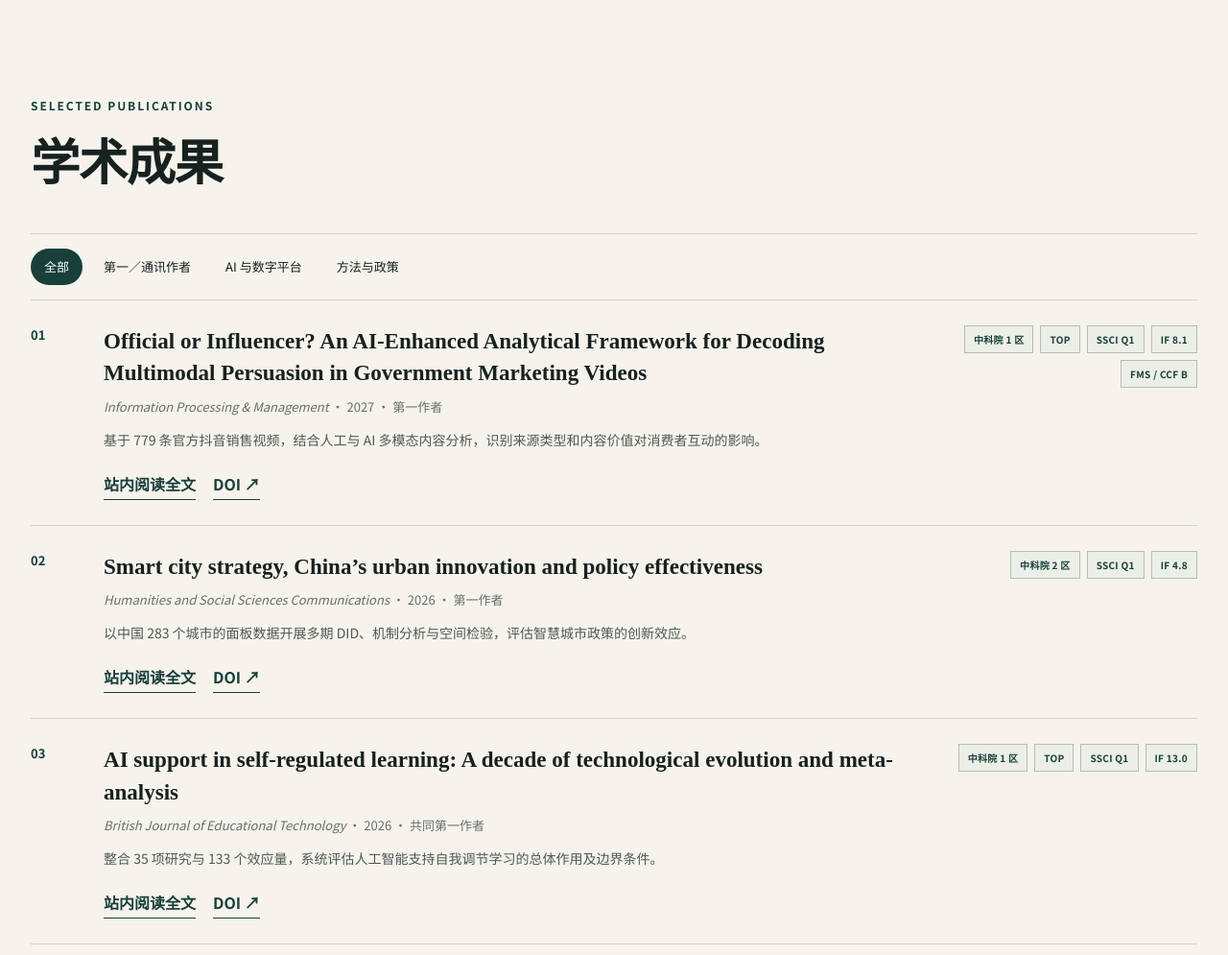
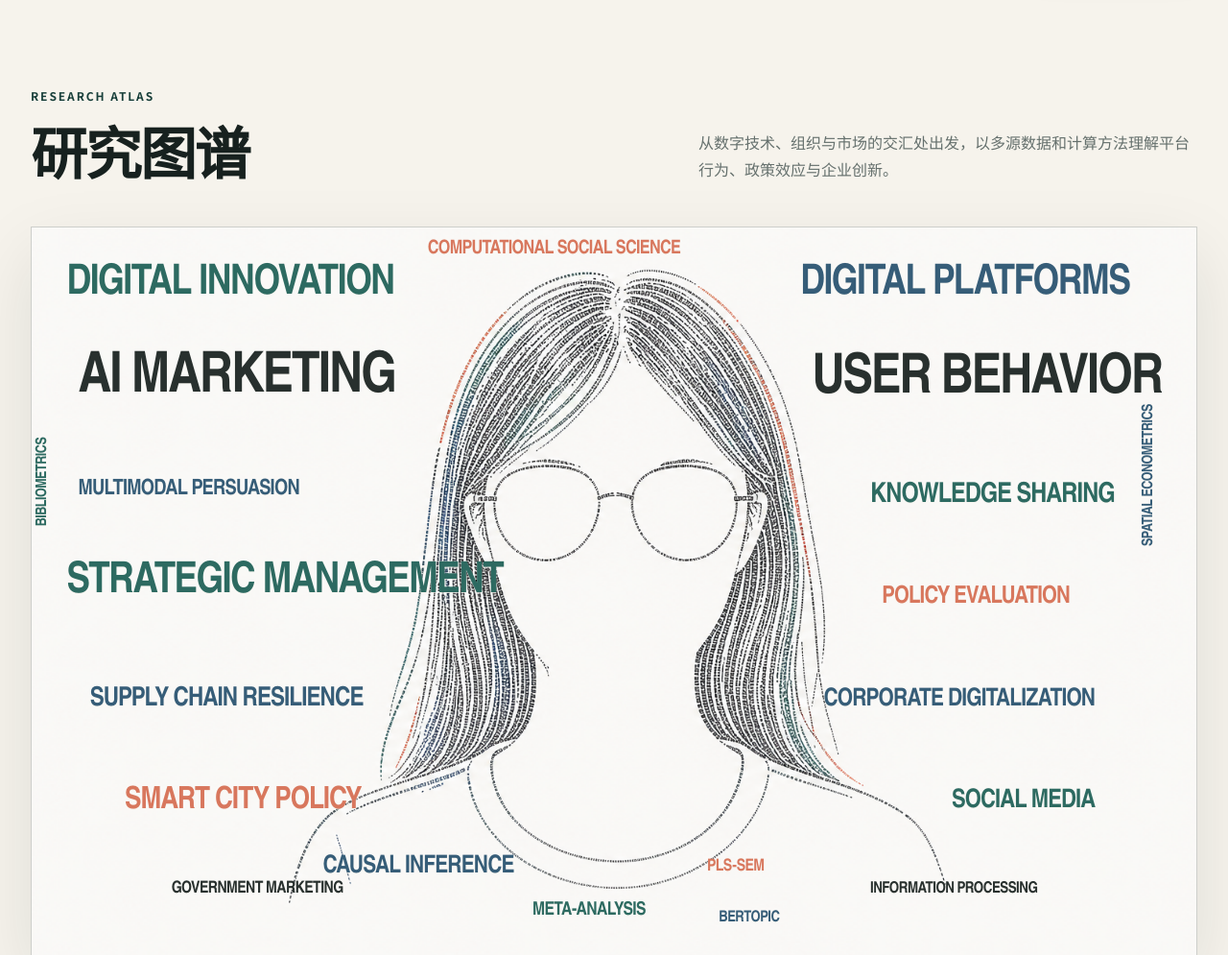
Before and after one commit to bigWhiteTofu/luo-yuying-academic-homepage, a plain HTML site: page index.html in a window 1280 px wide. Shown: the part 820-1815 px from the top of the page at 96% size. Drawn offline with nearby package versions, Linux system fonts and the light colour scheme; no server answers.

Commit message:
Add research atlas and tracked entry route

```diff
--- a/index.html
+++ b/index.html
@@ -10,7 +10,7 @@
   <link rel="preconnect" href="https://fonts.googleapis.com">
   <link rel="preconnect" href="https://fonts.gstatic.com" crossorigin>
   <link href="https://fonts.googleapis.com/css2?family=Noto+Sans+SC:wght@400;500;600;700&family=Noto+Serif+SC:wght@500;600;700&display=swap" rel="stylesheet">
-  <link rel="stylesheet" href="styles.css?v=20260824-3">
+  <link rel="stylesheet" href="styles.css?v=20260825-1">
 </head>
 <body>
   <a class="skip-link" href="#main">跳到主要内容</a>
@@ -21,6 +21,7 @@
     <button class="nav-toggle" type="button" aria-label="展开导航" aria-expanded="false">菜单</button>
     <nav class="site-nav" aria-label="主要导航">
       <a href="#top" data-section="top">首页</a>
+      <a href="#research" data-section="research">研究图谱</a>
       <a href="#publications" data-section="publications">学术成果</a>
       <a href="#capabilities" data-section="capabilities">个人能力</a>
       <a href="#experience" data-section="experience">教育经历</a>
@@ -57,6 +58,44 @@
       </figure>
     </section>
 
+    <section class="research-atlas section-shell" id="research" aria-labelledby="research-title">
+      <div class="research-atlas-heading reveal">
+        <div>
+          <p class="eyebrow">Research atlas</p>
+          <h2 id="research-title">研究图谱</h2>
+        </div>
+        <p>从数字技术、组织与市场的交汇处出发，以多源数据和计算方法理解平台行为、政策效应与企业创新。</p>
+      </div>
+      <figure class="wordcloud-art reveal" aria-label="罗玉莹研究方向英文词云图">
+        <img class="wordcloud-portrait" src="assets/research-wordcloud-portrait.png" alt="依据罗玉莹证件照绘制的抽象线稿人像">
+        <div class="wordcloud-terms" aria-hidden="true">
+          <span class="wordcloud-term cloud-forest t01" style="--x:3%;--y:8%;--fs:clamp(22px,3.4vw,54px)">DIGITAL INNOVATION</span>
+          <span class="wordcloud-term cloud-ink t02" style="--x:4%;--y:21%;--fs:clamp(29px,4.6vw,72px)">AI MARKETING</span>
+          <span class="wordcloud-term cloud-slate cloud-secondary t03" style="--x:4%;--y:36%;--fs:clamp(14px,1.75vw,27px)">MULTIMODAL PERSUASION</span>
+          <span class="wordcloud-term cloud-forest t04" style="--x:3%;--y:49%;--fs:clamp(24px,3.5vw,55px)">STRATEGIC MANAGEMENT</span>
+          <span class="wordcloud-term cloud-slate cloud-secondary t05" style="--x:5%;--y:65%;--fs:clamp(16px,2.15vw,34px)">SUPPLY CHAIN RESILIENCE</span>
+          <span class="wordcloud-term cloud-coral t06" style="--x:8%;--y:79%;--fs:clamp(18px,2.5vw,39px)">SMART CITY POLICY</span>
+          <span class="wordcloud-term cloud-ink cloud-secondary t07" style="--x:12%;--y:91%;--fs:clamp(12px,1.35vw,21px)">GOVERNMENT MARKETING</span>
+
+          <span class="wordcloud-term cloud-slate t08" style="--x:66%;--y:8%;--fs:clamp(23px,3.4vw,54px)">DIGITAL PLATFORMS</span>
+          <span class="wordcloud-term cloud-ink t09" style="--x:67%;--y:21%;--fs:clamp(28px,4.5vw,71px)">USER BEHAVIOR</span>
+          <span class="wordcloud-term cloud-forest t10" style="--x:72%;--y:37%;--fs:clamp(18px,2.25vw,35px)">KNOWLEDGE SHARING</span>
+          <span class="wordcloud-term cloud-coral cloud-secondary t11" style="--x:73%;--y:51%;--fs:clamp(15px,1.95vw,30px)">POLICY EVALUATION</span>
+          <span class="wordcloud-term cloud-slate t12" style="--x:68%;--y:65%;--fs:clamp(16px,2vw,32px)">CORPORATE DIGITALIZATION</span>
+          <span class="wordcloud-term cloud-forest cloud-secondary t13" style="--x:79%;--y:79%;--fs:clamp(17px,2.1vw,33px)">SOCIAL MEDIA</span>
+          <span class="wordcloud-term cloud-ink cloud-secondary t14" style="--x:72%;--y:91%;--fs:clamp(12px,1.28vw,20px)">INFORMATION PROCESSING</span>
+
+          <span class="wordcloud-term cloud-coral cloud-secondary t15" style="--x:34%;--y:3%;--fs:clamp(13px,1.55vw,24px)">COMPUTATIONAL SOCIAL SCIENCE</span>
+          <span class="wordcloud-term cloud-slate cloud-secondary t16" style="--x:25%;--y:88%;--fs:clamp(15px,2vw,31px)">CAUSAL INFERENCE</span>
+          <span class="wordcloud-term cloud-forest cloud-secondary t17" style="--x:43%;--y:94%;--fs:clamp(12px,1.5vw,23px)">META-ANALYSIS</span>
+          <span class="wordcloud-term cloud-coral cloud-secondary t18" style="--x:58%;--y:88%;--fs:clamp(12px,1.35vw,21px)">PLS-SEM</span>
+          <span class="wordcloud-term cloud-slate cloud-secondary t19" style="--x:59%;--y:95%;--fs:clamp(12px,1.25vw,19px)">BERTOPIC</span>
+          <span class="wordcloud-term cloud-forest cloud-vertical cloud-secondary t20" style="--x:1%;--y:35%;--fs:clamp(11px,1.2vw,18px)">BIBLIOMETRICS</span>
+          <span class="wordcloud-term cloud-slate cloud-vertical cloud-secondary t21" style="--x:96%;--y:34%;--fs:clamp(11px,1.2vw,18px)">SPATIAL ECONOMETRICS</span>
+        </div>
+      </figure>
+    </section>
+
     <section class="publications section-shell" id="publications" aria-labelledby="publications-title">
       <div class="section-heading publications-heading reveal">
         <div>
@@ -67,8 +106,6 @@
       <div class="publication-filter reveal" role="group" aria-label="筛选论文">
         <button type="button" class="filter-button active" data-filter="all">全部</button>
         <button type="button" class="filter-button" data-filter="lead">第一／通讯作者</button>
-        <button type="button" class="filter-button" data-filter="ai">AI 与数字平台</button>
-        <button type="button" class="filter-button" data-filter="methods">方法与政策</button>
       </div>
       <div class="publication-list" id="publication-list"></div>
     </section>
@@ -171,6 +208,6 @@
   <script src="config.js?v=20260824-3"></script>
   <script src="https://cdn.jsdelivr.net/npm/gsap@3.12.7/dist/gsap.min.js" defer></script>
   <script src="https://cdn.jsdelivr.net/npm/gsap@3.12.7/dist/ScrollTrigger.min.js" defer></script>
-  <script src="app.js?v=20260824-3" defer></script>
+  <script src="app.js?v=20260825-1" defer></script>
 </body>
 </html>
--- a/styles.css
+++ b/styles.css
@@ -61,6 +61,20 @@ img { display: block; width: 100%; }
 .hero-portrait figcaption { display: flex; justify-content: space-between; padding-top: 12px; color: var(--muted); font-size: 10px; letter-spacing: .12em; text-transform: uppercase; }
 
 .section-heading h2 { max-width: 820px; margin: 0; font: 600 clamp(32px, 4vw, 56px)/1.3 var(--serif); letter-spacing: -.025em; }
+
+.research-atlas { padding: 110px 0 135px; }
+.research-atlas-heading { display: flex; align-items: end; justify-content: space-between; gap: 64px; margin-bottom: 38px; }
+.research-atlas-heading h2 { margin: 0; font: 600 clamp(38px, 4.6vw, 64px)/1.18 var(--serif); letter-spacing: -.035em; }
+.research-atlas-heading > p { max-width: 520px; margin: 0 0 8px; color: var(--muted); }
+.wordcloud-art { position: relative; margin: 0; overflow: hidden; aspect-ratio: 8 / 5; border: 1px solid var(--line); background: #f1f0ec; box-shadow: 0 28px 70px rgba(23,33,31,.1); }
+.wordcloud-portrait { position: absolute; inset: 0; width: 100%; height: 100%; object-fit: cover; }
+.wordcloud-terms { position: absolute; inset: 0; overflow: hidden; }
+.wordcloud-term { position: absolute; left: var(--x); top: var(--y); z-index: 2; font: 800 var(--fs)/.92 "Arial Narrow", "Roboto Condensed", Arial, sans-serif; letter-spacing: -.035em; text-transform: uppercase; white-space: nowrap; transform: translateY(-50%); text-shadow: 0 1px 0 rgba(246,243,236,.68); }
+.cloud-forest { color: #2d6a61; }
+.cloud-slate { color: #365d78; }
+.cloud-coral { color: #d8775d; }
+.cloud-ink { color: #28302e; }
+.cloud-vertical { transform: translate(-50%, -50%) rotate(-90deg); transform-origin: center; }
 
 .publications { padding-block: 120px; }
 .publications-heading { display: flex; align-items: end; justify-content: space-between; gap: 40px; margin-bottom: 38px; }
@@ -191,6 +205,20 @@ th { color: var(--muted); font-size: 10px; letter-spacing: .08em; text-transform
   .hero-actions { grid-row: 5; }
   .hero-portrait { grid-row: 6; margin-top: 22px; }
   .hero-portrait img { height: 72svh; min-height: 480px; }
+  .research-atlas { padding: 82px 0 100px; }
+  .research-atlas-heading { align-items: start; flex-direction: column; gap: 18px; }
+  .wordcloud-art { aspect-ratio: 4 / 5; }
+  .wordcloud-portrait { object-fit: cover; }
+  .cloud-secondary { display: none; }
+  .wordcloud-term { letter-spacing: -.045em; }
+  .t01 { --x:5% !important; --y:7% !important; --fs:clamp(18px,6.4vw,42px) !important; }
+  .t02 { --x:5% !important; --y:16% !important; --fs:clamp(24px,8.7vw,58px) !important; }
+  .t04 { --x:5% !important; --y:26% !important; --fs:clamp(18px,6.5vw,43px) !important; }
+  .t08 { --x:44% !important; --y:6% !important; --fs:clamp(17px,6vw,40px) !important; }
+  .t09 { --x:51% !important; --y:15% !important; --fs:clamp(22px,8vw,54px) !important; }
+  .t10 { --x:48% !important; --y:25% !important; --fs:clamp(15px,5.3vw,35px) !important; }
+  .t06 { --x:5% !important; --y:84% !important; --fs:clamp(17px,6vw,40px) !important; }
+  .t12 { --x:33% !important; --y:93% !important; --fs:clamp(14px,5vw,33px) !important; }
   .experience, .message-layout { grid-template-columns: 1fr; gap: 56px; }
   .publications-heading { align-items: start; flex-direction: column; }
   .publication-item { grid-template-columns: 40px 1fr; }
```
Also changed, not shown: in/index.html (added, +31 -0 lines), assets/research-wordcloud-portrait.png (added).
